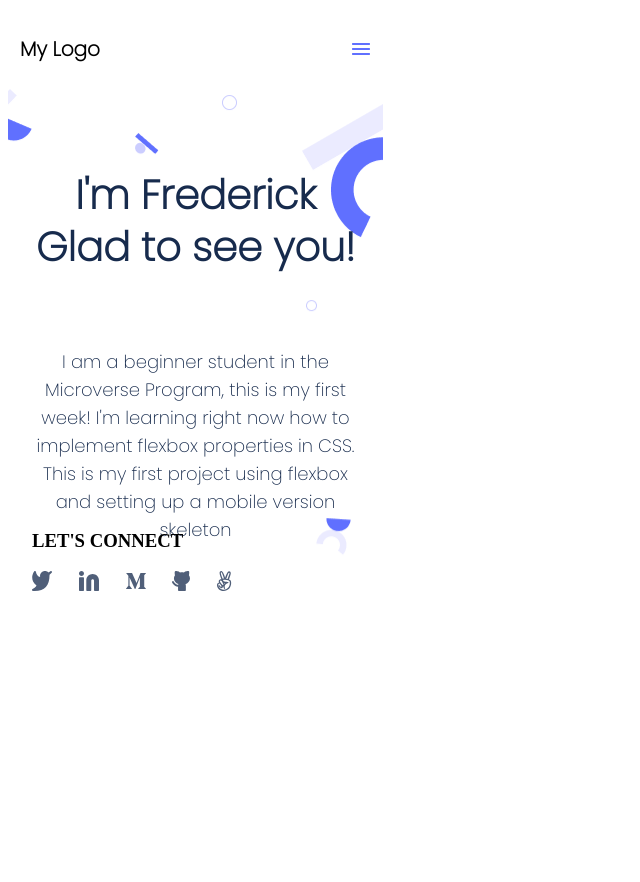
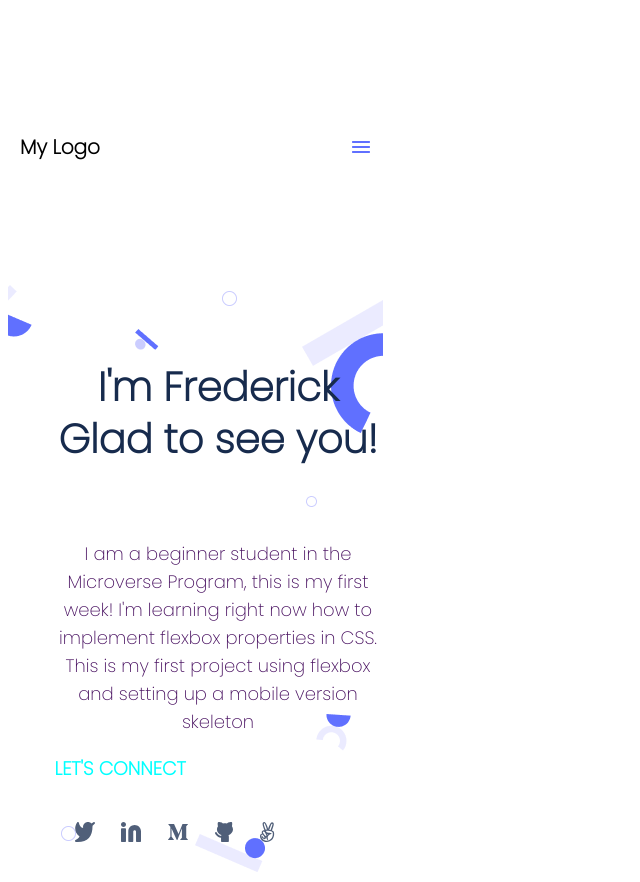
Before and after one commit to FredsephT32/Frederick-s-Portfolio, a plain HTML site: page index.html in a window 1280 px wide. Shown: the whole page, without its empty margins (0-640 px from the left). Before the commit the page ends 800 px from the top, so only its background shows below. Drawn offline with Linux system fonts and the light colour scheme.

Commit message:
links for Readme and CSS quick check

```diff
--- a/styles.css
+++ b/styles.css
@@ -17,15 +17,15 @@
   display: flex;
   flex-direction: column;
   align-items: center;
-  padding-top: 24px;
+  padding: 20px 10px;
   position: absolute;
-  width: 375px;
+  width: 400px;
 }
 
 .cheers-txt {
  font-family: "Poppins";
  width: 327px;
- height: 150px;
+ min-height: 150px;
  font-family: 'Poppins';
  font-style: normal;
  font-weight: 700;
@@ -39,7 +39,7 @@
 
 .Greetings-txt .main-headline-txt {
   width: 327px;
-  height: 192px;
+  min-height: 192px;
 }
 
 .Greetings-txt h2 {
@@ -63,22 +63,29 @@
   font-size: 18px;
   line-height: 28px;
   text-align: center;
-  color: #172b4d;
+  color: #481060;
   width: 327px;
-  height: 164px;
+  min-height: 164px;
 }
 
 .Logo {
   font-family: 'Poppins', sans-serif;
   font-style: normal;
-  font-weight: 900;
+  font-weight: 900vw;
   font-size: 20px;
-  line-height: 28px;
+  line-height: 28vh;
+}
+
+.connect{
+  font-family: 'Poppins';
+  color: aqua;
+  font-size: medium;
 }
 
 .media-Images {
   display: flex;
   width: 200px;
+  padding: 20px 20px;
   justify-content: space-between;
 }
 
```
Also changed, not shown: index.html (+2 -2 lines), README.md.
